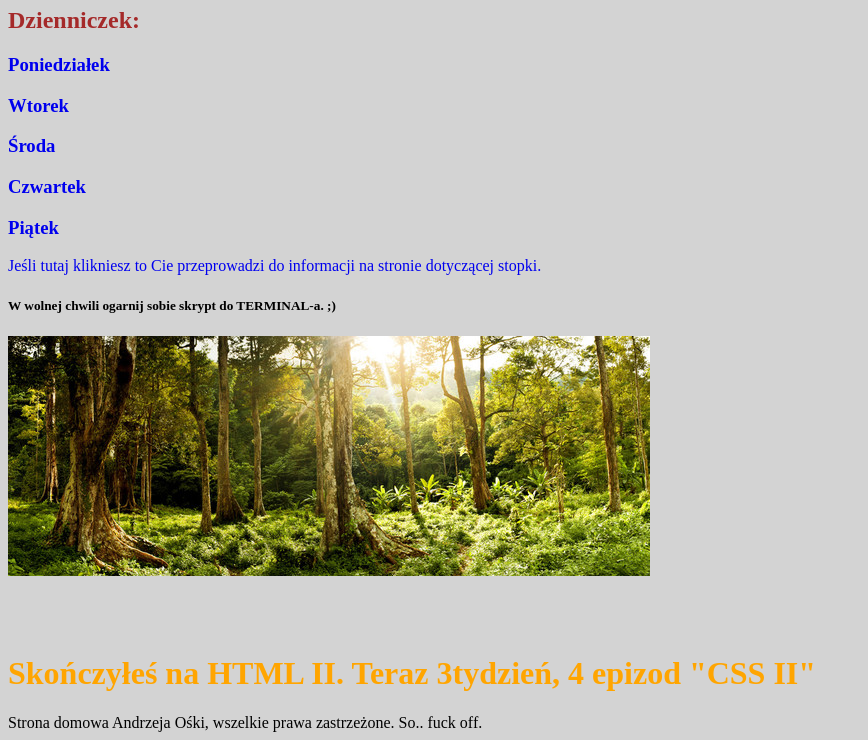
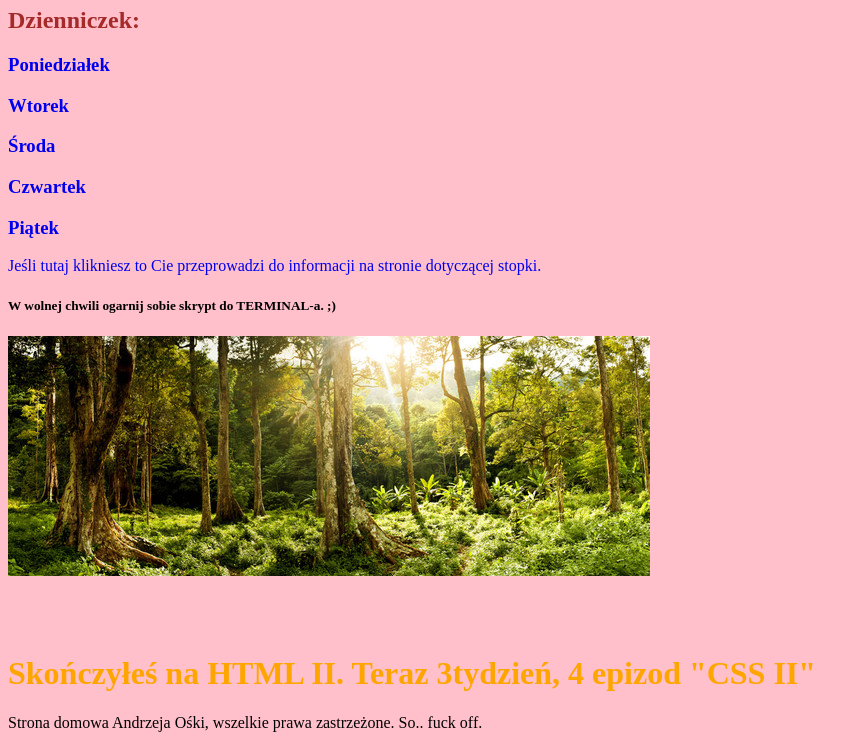
Before and after one commit to AndrzejOska/homepage, a plain HTML site: page index.html in a window 1280 px wide. Shown: the part 73-813 px from the top of the page, without its empty margins (0-868 px from the left). Drawn offline with Linux system fonts and the light colour scheme.

Commit message:
feat:new background color

```diff
--- a/main.css
+++ b/main.css
@@ -1,5 +1,5 @@
 body {
-    background: lightgrey;
+    background: pink;
 }
 
 h1 {
```
